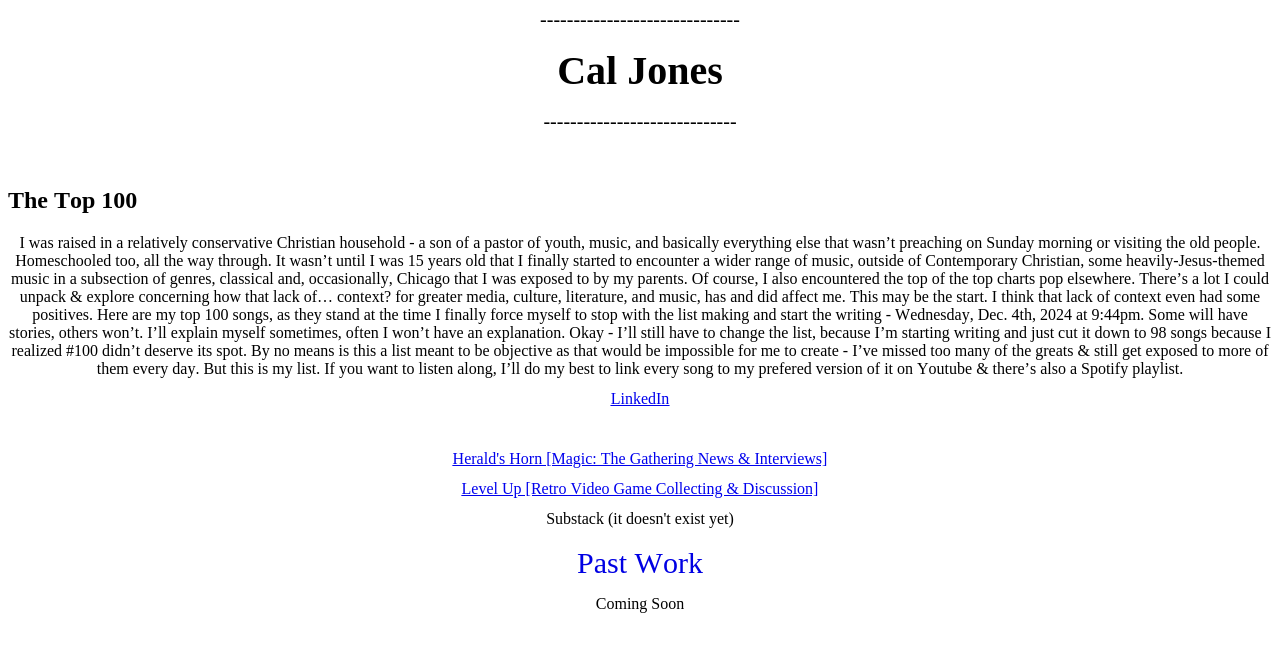
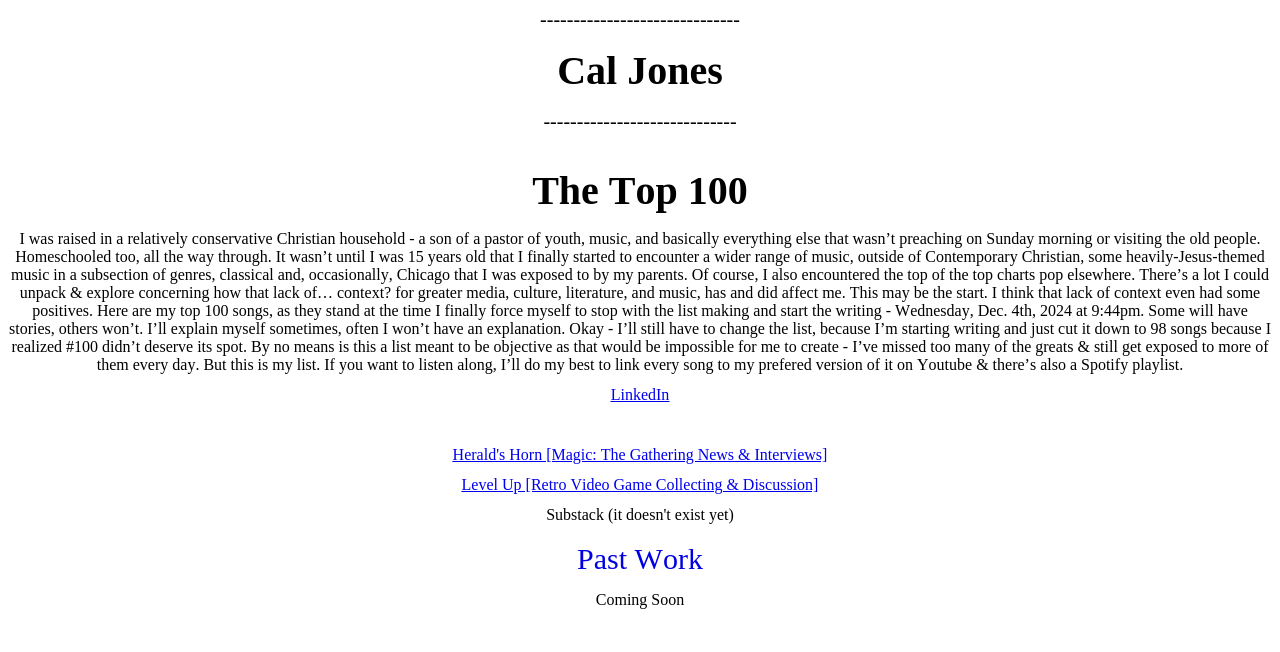
Before and after one commit to TheCalPal/TheCalPal, a plain HTML site: page about/top100.html in a window 1280 px wide. Drawn offline with Linux system fonts and the light colour scheme.

Commit message:
Update top100.html

```diff
--- a/about/top100.html
+++ b/about/top100.html
@@ -25,7 +25,7 @@
 <h1 style="margin: 0.0px 0.0px 16.1px 0.0px; text-align: center; font: 40.0px 'Times New Roman'; -webkit-text-stroke: #000000"><span class="s1"><b>Cal Jones</b><b></b></span></h1>
 <p class="p1"><span class="s1">-----------------------------</span></p>
 <br>
-<h2><span class="s1"><b>The Top 100</b><b></b></span></h2>
+<h2 style="margin: 0.0px 0.0px 16.1px 0.0px; text-align: center; font: 40.0px 'Times New Roman'; -webkit-text-stroke: #000000"><span class="s1"><b>The Top 100</b><b></b></span></h2>
 <p class="p4"><span class="s1">I was raised in a relatively conservative Christian household - a son of a pastor of youth, music, and basically everything else that wasn’t preaching on Sunday morning or visiting the old people. Homeschooled too, all the way through. It wasn’t until I was 15 years old that I finally started to encounter a wider range of music, outside of Contemporary Christian, some heavily-Jesus-themed music in a subsection of genres, classical and, occasionally, Chicago that I was exposed to by my parents. Of course, I also encountered the top of the top charts pop elsewhere.
 There’s a lot I could unpack & explore concerning how that lack of… context? for greater media, culture, literature, and music, has and did affect me. This may be the start. I think that lack of context even had some positives.
 Here are my top 100 songs, as they stand at the time I finally force myself to stop with the list making and start the writing - Wednesday, Dec. 4th, 2024 at 9:44pm. Some will have stories, others won’t. I’ll explain myself sometimes, often I won’t have an explanation. Okay - I’ll still have to change the list, because I’m starting writing and just cut it down to 98 songs because I realized #100 didn’t deserve its spot. By no means is this a list  meant to be objective as that would be impossible for me to create - I’ve missed too many of the greats & still get exposed to more of them every day. But this is my list.
```
